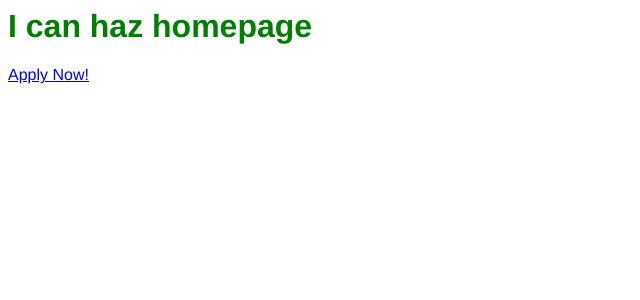
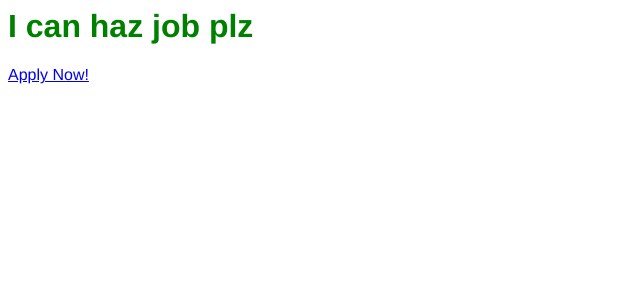
Before and after one commit to amandamorris/assessment-3-flask, a Flask app: page / in a window 1280 px wide. Shown: the top 300 px of the page, without its empty margins (0-640 px from the left). Run offline with Flask 2, Linux system fonts and the light colour scheme; some libraries are stand-ins or nearby versions.

Commit message:
slight tweak to homepage text

```diff
--- a/templates/index.html
+++ b/templates/index.html
@@ -1,13 +1,13 @@
 
 <head>
-    <title>HOMEPAGE</title>
+    <title>Homepage</title>
 </head>
 {% extends 'base.html' %}
 
 {% block body %}
 <body>
 
-<h1>I can haz homepage</h1>
+<h1>I can haz job plz</h1>
 
 <a href="/application-form" class="button">Apply Now!</a>
 
```
